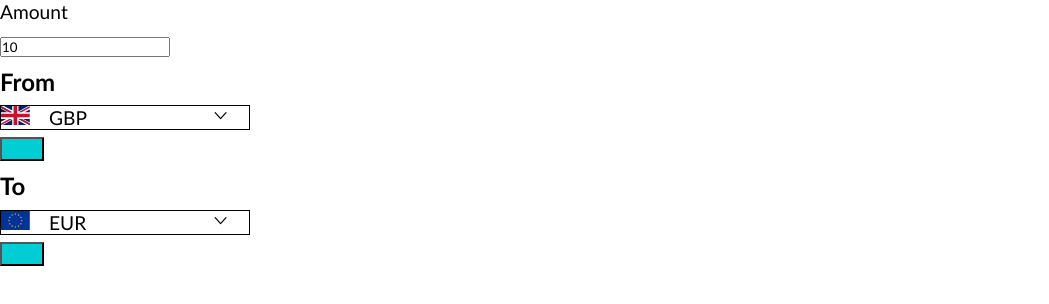
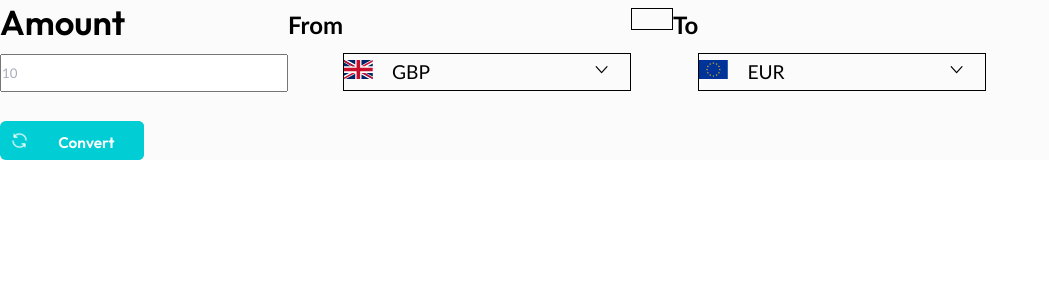
Before and after one commit to nology-tech/quadra-client-project, a React (Create React App) app: page / in a window 1280 px wide. Shown: the top 304 px of the page, without its empty margins (0-1049 px from the left). Built offline with nearby package versions, Linux system fonts and the light colour scheme.

Commit message:
styling added

```diff
--- a/src/components/currencyConverter/CurrencyConverter.jsx
+++ b/src/components/currencyConverter/CurrencyConverter.jsx
@@ -2,6 +2,7 @@ import React from "react";
 import { Dropdown } from 'rsuite';
 import iconMap from "../../utils/currencyIcons";
 import Button from "../Button/Button";
+import altConvert from "../../assets/images/alternate-convert.png";
 
 import "./CurrencyConverter.scss";
 
@@ -21,7 +22,7 @@ const CurrencyConverter = ({currencyList, amount, fromCurrency, toCurrency, setN
     const handleToChange = (eventKey, event) => setToCurrency(event.target.textContent);
 
     return (
-        <div className="converterBox">
+        <div className="convertBox">
             <div className="convertBox__amount">
                 <label id="test">Amount</label>
                 <input
@@ -30,22 +31,25 @@ const CurrencyConverter = ({currencyList, amount, fromCurrency, toCurrency, setN
                     onChange={handleAmountChange}
                     value={amount}
                 />
+                <div className="convertBox__button">
+                    <img src={altConvert} alt="convertLogo" />
+                    <Button buttonText={"Convert"}/>
+                </div>
             </div>
 
-            <div>
+            <div className="convertBox__options">
                 <h3>From</h3>
-                <Dropdown  className="convertBox__currency" title={fromCurrency} icon={iconMap[fromCurrency]} onSelect={handleFromChange} value={fromCurrency}>
+                <Dropdown  className="convertBox__currency" id="menubutton" title={fromCurrency} icon={iconMap[fromCurrency]} onSelect={handleFromChange} value={fromCurrency}>
                     {fromOptions}
                 </Dropdown>
-
-                <Button/>
-
+                <div>
+                    <Button />
+                </div>
                 <h3>To</h3>
-                <Dropdown className="convertBox__currency" title={toCurrency} icon={iconMap[toCurrency]} onSelect={handleToChange}>
+                <Dropdown className="convertBox__currency" id="menubutton" title={toCurrency} icon={iconMap[toCurrency]} onSelect={handleToChange}>
                     {toOptions}
                 </Dropdown>
 
-                <Button/>
             </div>
         </div>
     );
--- a/src/components/currencyConverter/CurrencyConverter.scss
+++ b/src/components/currencyConverter/CurrencyConverter.scss
@@ -1,18 +1,65 @@
 @use "../../styles/variables" as *;
+@use "../../styles/typography" as *;
+.convertBox {
+    display: flex;
+    background-color: $color-currency-background;
+    .convertBox__amount {
+        display: flex;
+        flex-direction: column;
 
     label {
         display: block;
         margin-bottom: 10px;
+        font-family: $font-heading;
+        font-weight: bold;
+        font-size: 1.8rem;
     }
 
-.convertBox {
-    display: flex;
-    flex-direction: column;
+    input {
+        color: $color-input-text;
+        height: 2rem;
+        width: 15rem;
+        margin-bottom: 1.5rem;
     }
 
+    .convertBox__button {
+        display: flex;
+        align-items: center;
+        height: 2rem;
+        width: 7.5rem;
+        background-color: #00CED4;
+        border-radius: 0.3rem;
+        img {
+            height: 1rem;
+            width: 1rem;
+            margin-left: 0.5rem;
+        }
+        button {
+            height: 2rem;
+            width: 6rem;
+            border-radius: 0.3rem;
+            text-align: center;
+            border: none;
+            font-size: 0.8rem;
+            padding: 0.6rem 0.6rem;
+            }
+        }
+    }
+
+    .convertBox__options {
+        display: flex;
         .convertBox__currency {
-    width: 250px;
+            position: relative;
+            top: 33%;
+            width: 15rem;
             cursor: pointer;
+        }
+        #menubutton {
+            width: 15rem;
+            height: 2rem;
+        }
+
+
 
     button {
         width: 100%;
@@ -44,9 +91,10 @@ label {
         height: 1rem;
         margin-right: 1rem;
 
-        //auto-generated class from Dropdown component
+    //     //auto-generated class from Dropdown component
         &.rs-dropdown-toggle-caret {
             float: right;
         }
     }
 }
+}
```
Also changed, not shown: src/assets/images/alternate-convert.png (added), src/assets/images/focus-convert.png (added). Lines whose indentation alone changed are shown as unchanged.
